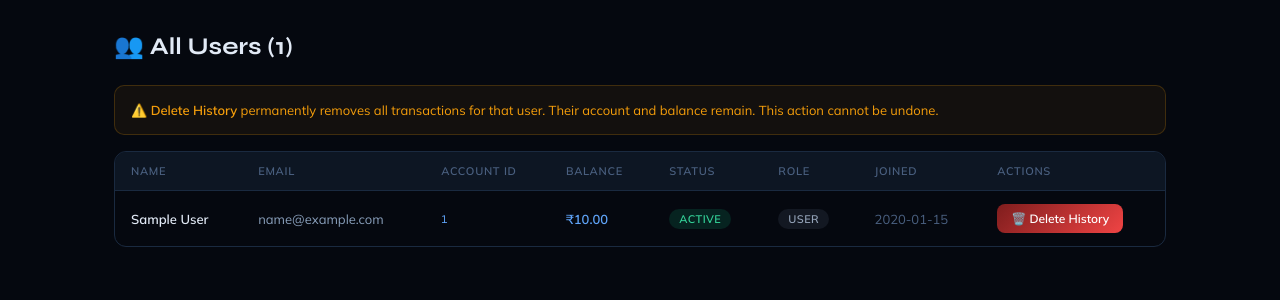
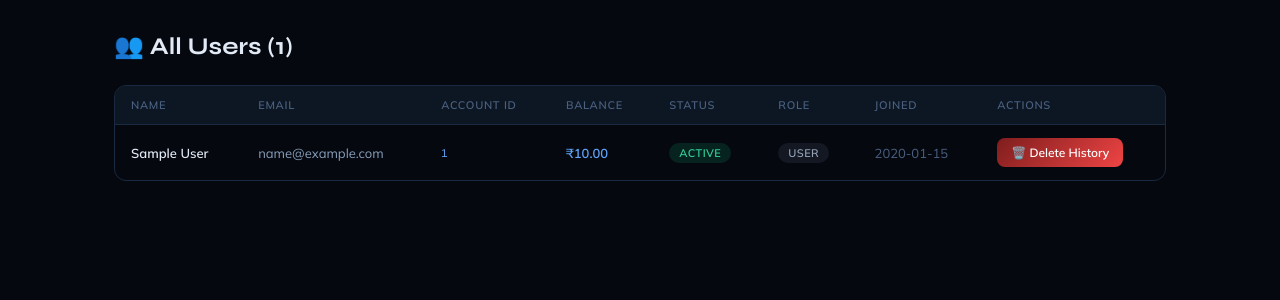
Before and after one commit to Ak45h-A/safebank, a Flask app: template templates/admin_users.html in a window 1280 px wide. Shown: the top 300 px of the page. Run offline with Flask 3, Linux system fonts and the light colour scheme; the template is opened without the code that fills it: most values are stand-ins (such as "Sample title", 1, 10 or a date in 2020).

Commit message:
Update admin_users.html

```diff
--- a/templates/admin_users.html
+++ b/templates/admin_users.html
@@ -2,13 +2,6 @@
 {% block title %}Admin — Users{% endblock %}
 {% block content %}
 <h1 class="page-title">👥 All Users ({{ users|length }})</h1>
-
-<div class="card-sm mb-4" style="background:rgba(245,158,11,.06);border:1px solid rgba(245,158,11,.2);border-radius:10px">
-  <p style="font-size:13px;color:var(--yellow)">
-    ⚠️ <strong>Delete History</strong> permanently removes all transactions for that user.
-    Their account and balance remain. This action cannot be undone.
-  </p>
-</div>
 
 <div class="table-wrap">
   <table>
@@ -35,10 +28,8 @@
       <td>
         {% if not u.is_admin %}
         <form method="POST" action="/admin/delete-history/{{ u.account_id }}"
-              onsubmit="return confirm('Delete ALL transaction history for {{ u.full_name }}?\n\nThis cannot be undone. Their account and balance will remain.')">
-          <button type="submit" class="btn btn-danger btn-sm">
-            🗑️ Delete History
-          </button>
+              onsubmit="return confirm('Delete ALL transaction history for {{ u.full_name }}?')">
+          <button type="submit" class="btn btn-danger btn-sm">🗑️ Delete History</button>
         </form>
         {% else %}
         <span style="font-size:12px;color:var(--muted)">Protected</span>
```
